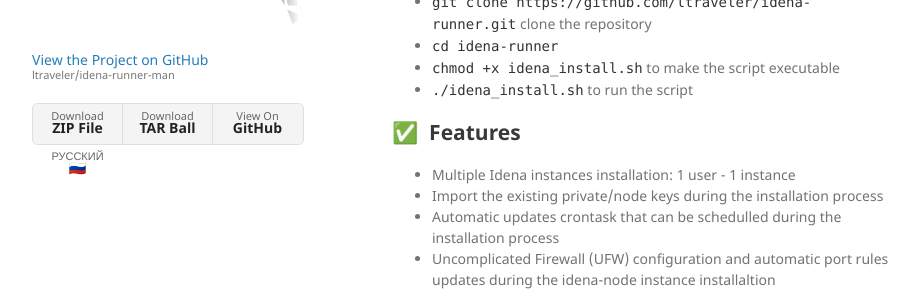
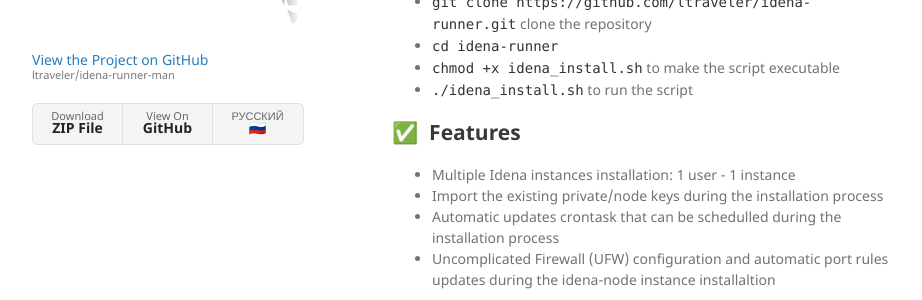
Before and after one commit to ltraveler/idena-runner-man, a Jekyll site: the page built from index.md, in a window 1280 px wide. Shown: the part 367-667 px from the top of the page, without its empty margins (178-1100 px from the left). Built offline with Jekyll 4.4.1, drawn with Linux system fonts in a browser that asks for light colours; the repository's description, which GitHub fills in, is left out.

Commit message:
Update default.html

```diff
--- a/_layouts/default.html
+++ b/_layouts/default.html
@@ -34,7 +34,6 @@
         {% if site.show_downloads %}
         <ul class="downloads">
           <li><a href="{{ site.github.zip_url }}">Download <strong>ZIP File</strong></a></li>
-          <li><a href="{{ site.github.tar_url }}">Download <strong>TAR Ball</strong></a></li>
           <li><a href="{{ site.github.repository_url }}">View On <strong>GitHub</strong></a></li>
 
         {% assign pages=site.pages | where:"ref", page.ref | sort: 'lang' %}
```
